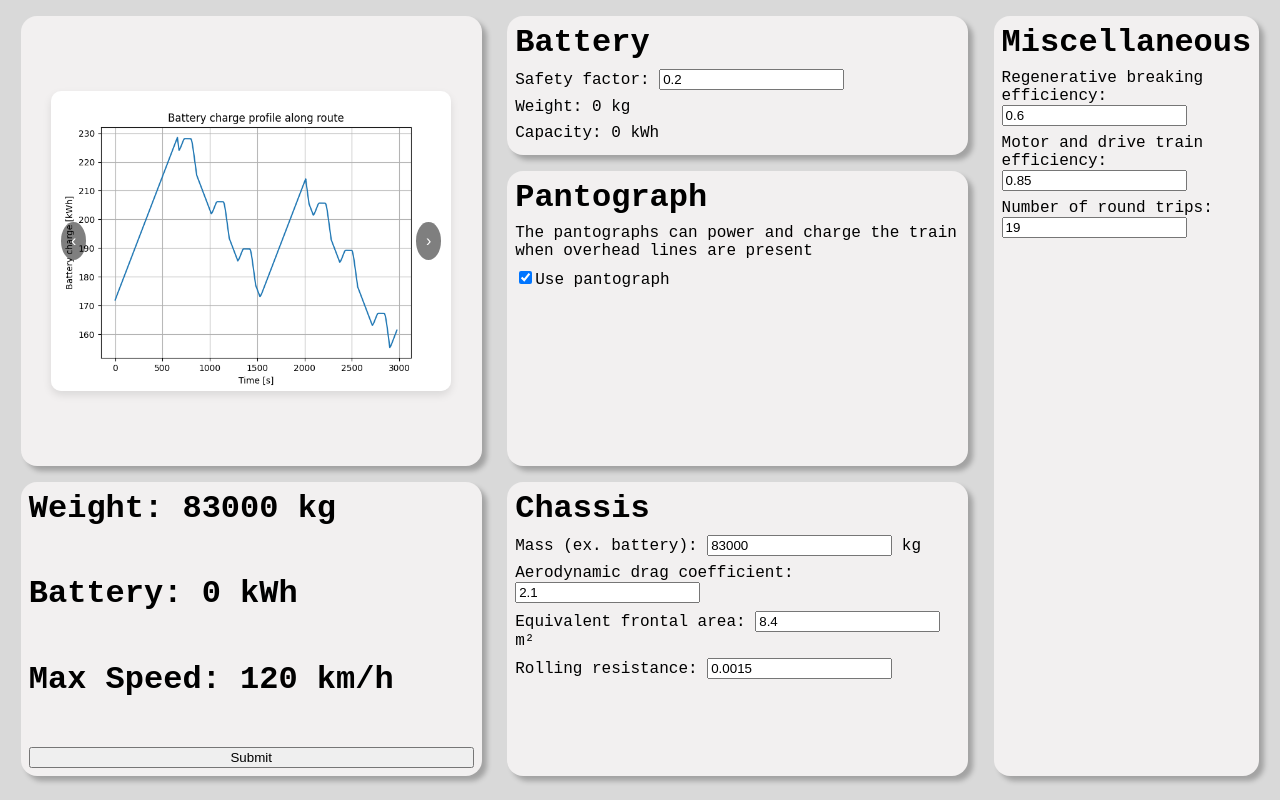
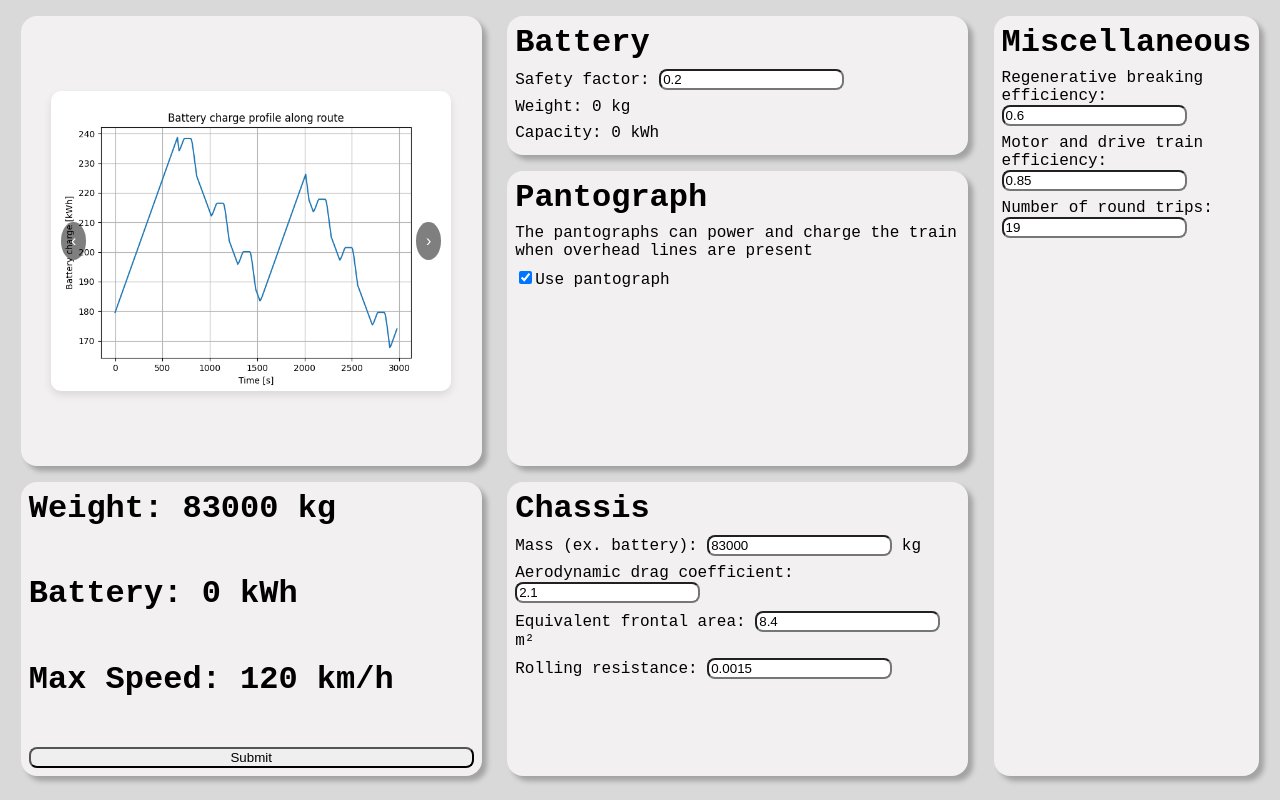
Before and after one commit to danny1722/Electric_Vehicle_System_Design, a Flask app: page / in a window 1280 px wide. Run offline with Flask 3, Linux system fonts and the light colour scheme; parts of the project's set-up code (start-up, migrations or seed data) failed here and were passed over.

Commit message:
input styles

```diff
--- a/static/styles.css
+++ b/static/styles.css
@@ -6,6 +6,22 @@ p,
 a {
   padding: 0;
   margin: 0;
+}
+input {
+  border-radius: 0.5rem;
+}
+/* Chrome, Safari, Edge, Opera */
+input::-webkit-outer-spin-button,
+input::-webkit-inner-spin-button {
+  appearance: none;
+  -webkit-appearance: none;
+  margin: 0;
+}
+
+/* Firefox */
+input[type="number"] {
+  appearance: none;
+  -moz-appearance: textfield;
 }
 body {
   background-color: #d9d9d9;
--- a/templates/main.html
+++ b/templates/main.html
@@ -17,13 +17,11 @@
               <img src="{{ url_for('static', filename='powerProfile.png') }}" alt="2" />
               <img src="{{ url_for('static', filename='speedProfile.png') }}" alt="3" />
             </div>
-            <!-- TODO make these buttons not submit form -->
             <button class="btn prev" type="button">‹</button>
             <button class="btn next" type="button">›</button>
           </div>
         </div>
         <div class="info module">
-          <!-- <h1>Range: 25 km</h1> -->
           <h1>Weight: {{ mass }} kg</h1>
           <h1>Battery: {{ batteryCapacityStr }} kWh</h1>
           <h1>Max Speed: {{ max_speed }} km/h</h1>
```
Also changed, not shown: static/batteryProfile.png.
